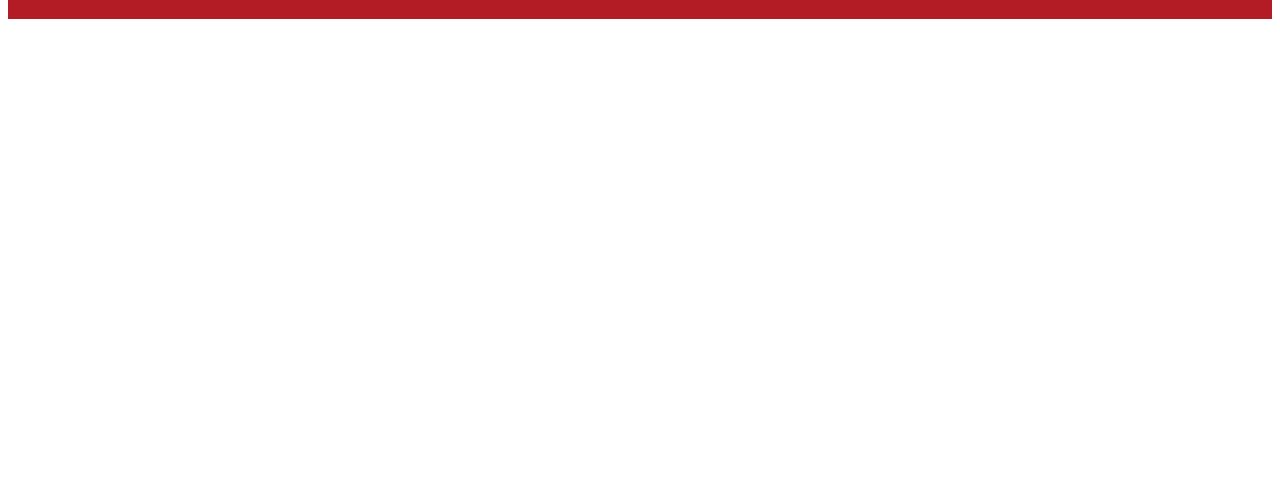
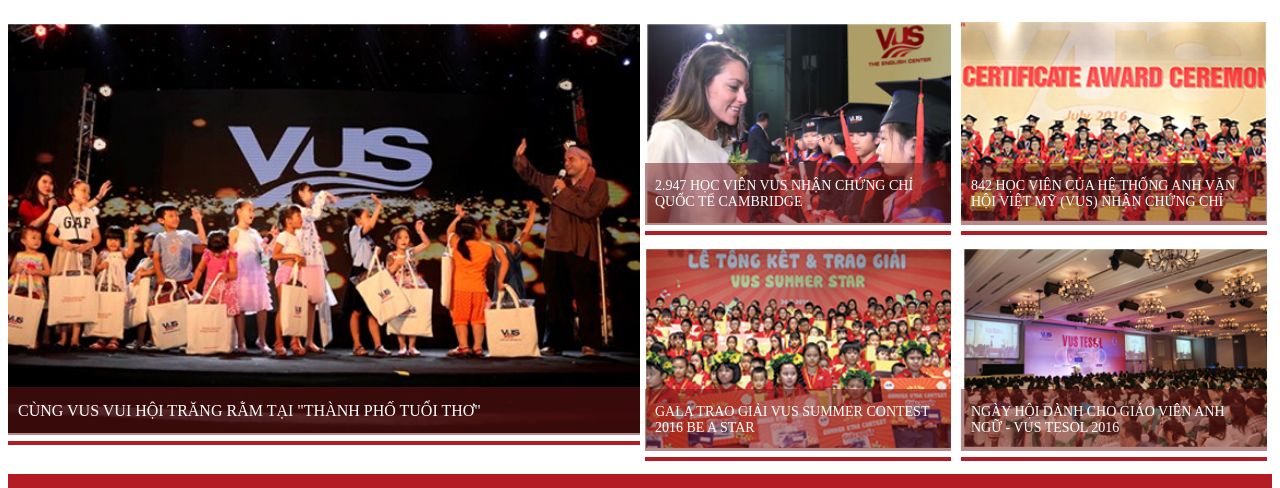
Before and after one commit to sublearn/cyber_VUS, a plain HTML site: page index.html in a window 1280 px wide. Shown: the part 1634-2122 px from the top of the page. Before the commit the page ends 1661 px from the top, so only its background shows below. Drawn offline with Linux system fonts and the light colour scheme.

Commit message:
temp finish clip 5, temp done

```diff
--- a/css/style.css
+++ b/css/style.css
@@ -117,6 +117,61 @@ h2 {
   font-size: 14px;
 }
 
+/* NOTE NEWS */
+/* TODO fix height  đều 2 bên */
+/* TODO fix vị trí phần text khớp vị trí bot của hình ảnh */
+/* Phần img do hình gốc cắt ko sát nên sẽ khó quan sát và dan layout, phần float này chỉ tham khảo, sau này sẽ có kỹ thuật khác tiện hơn */
+
+.news__left,
+.news__right {
+  float: left;
+  width: 50%;
+}
+
+.news__text img {
+  display: block;
+  width: 100%;
+}
+
+.news__text {
+  position: relative;
+
+}
+
+.news__text p {
+  position: absolute;
+  bottom: 10px;
+  left: 0;
+
+  background-color: rgba(113, 21, 21, 0.5);
+
+  color: white;
+  text-transform: uppercase;
+
+  width: 100%;
+  padding: 15px 10px;
+  margin: 0;
+}
+
+.news__left .news__text p {
+  font-size: 16px;
+}
+
+.news__right .news__text p {
+  font-size: 14px;
+}
+
+.news hr {
+  background-color: #b31c25;
+  border: #b31c25 solid 2px;
+}
+
+.news__small-item{
+  float: left;
+  width: 50%;
+  padding: 0 5px 5px;
+}
+
 /* NOTE FOOTER */
 /* TODO
   fix lại cấu trúc footer
--- a/index.html
+++ b/index.html
@@ -81,13 +81,56 @@
         <div class="clear"></div>
     </div>
     <div class="news">
-
+        <h2>tin tức & sự kiện</h2>
+        <div class="line"></div>
+        <div class="news__content">
+            <div class="news__left">
+                <div class="news__text">
+                    <img src="./img/tin_tuc_1.png" alt="news 1">
+                    <p>Cùng VUS vui hội trăng rằm tại "thành phố tuổi thơ"</p>
+                    <hr>
+                </div>
+            </div>
+            <div class="news__right">
+                <div class="news__small-item">
+                    <div class="news__text">
+                        <img src="./img/tin_tuc_2.png" alt="news 2">
+                        <p>2.947 học viên VUS nhận chứng chỉ quốc tế Cambridge</p>
+                        <hr>
+                    </div>
+                </div>
+                <div class="news__small-item">
+                    <div class="news__text">
+                        <img src="./img/tin_tuc_3.png" alt="news 3">
+                        <p>842 học viên của hệ thống anh văn hội Việt Mỹ (VUS) nhận chứng chỉ</p>
+                        <hr>
+                    </div>
+                </div>
+                <div class="news__small-item">
+                    <div class="news__text">
+                        <img src="./img/tin_tuc_4.png" alt="news 4">
+                        <p>GALA trao giải VUS Summer contest 2016 be a star</p>
+                        <hr>
+                    </div>
+                </div>
+                <div class="news__small-item">
+                    <div class="news__text">
+                        <img src="./img/tin_tuc_5.png" alt="news 5">
+                        <p> Ngày hội dành cho giáo viên anh ngữ - VUS TESOL 2016</p>
+                        <hr>
+                    </div>
+                </div>
+            </div>
+        </div>
+        <div class="clear"></div>
     </div>
     <div class="footer">
         <img src="./img/logo_footer.png" alt="footer logo">
-        <p>	&copy; CÔNG TY CỔ PHẦN QUỐC TẾ ANH VĂN HỘI VIỆT MỸ - giấy chứng nhận doanh nghiệp số: 0313548147, Ngày cấp giấy phép 24/11/2015, Nơi cấp: SKHDT TP/HCM
-        <br>
-        Trụ sở chính tại 189 Nguyễn Thị Minh Khai, Phường Phạm Ngũ Lão, Quận 1, Hồ Chí Minh, Điện thoại: 028 3925 9899
+        <p> &copy; CÔNG TY CỔ PHẦN QUỐC TẾ ANH VĂN HỘI VIỆT MỸ - giấy chứng nhận doanh nghiệp số: 0313548147, Ngày cấp
+            giấy phép 24/11/2015, Nơi cấp: SKHDT TP/HCM
+            <br>
+            Trụ sở chính tại 189 Nguyễn Thị Minh Khai, Phường Phạm Ngũ Lão, Quận 1, Hồ Chí Minh, Điện thoại: 028 3925
+            9899
         </p>
         <!-- <p class="footer_address"></p> -->
         <!-- <div class="footer__logo">
```
